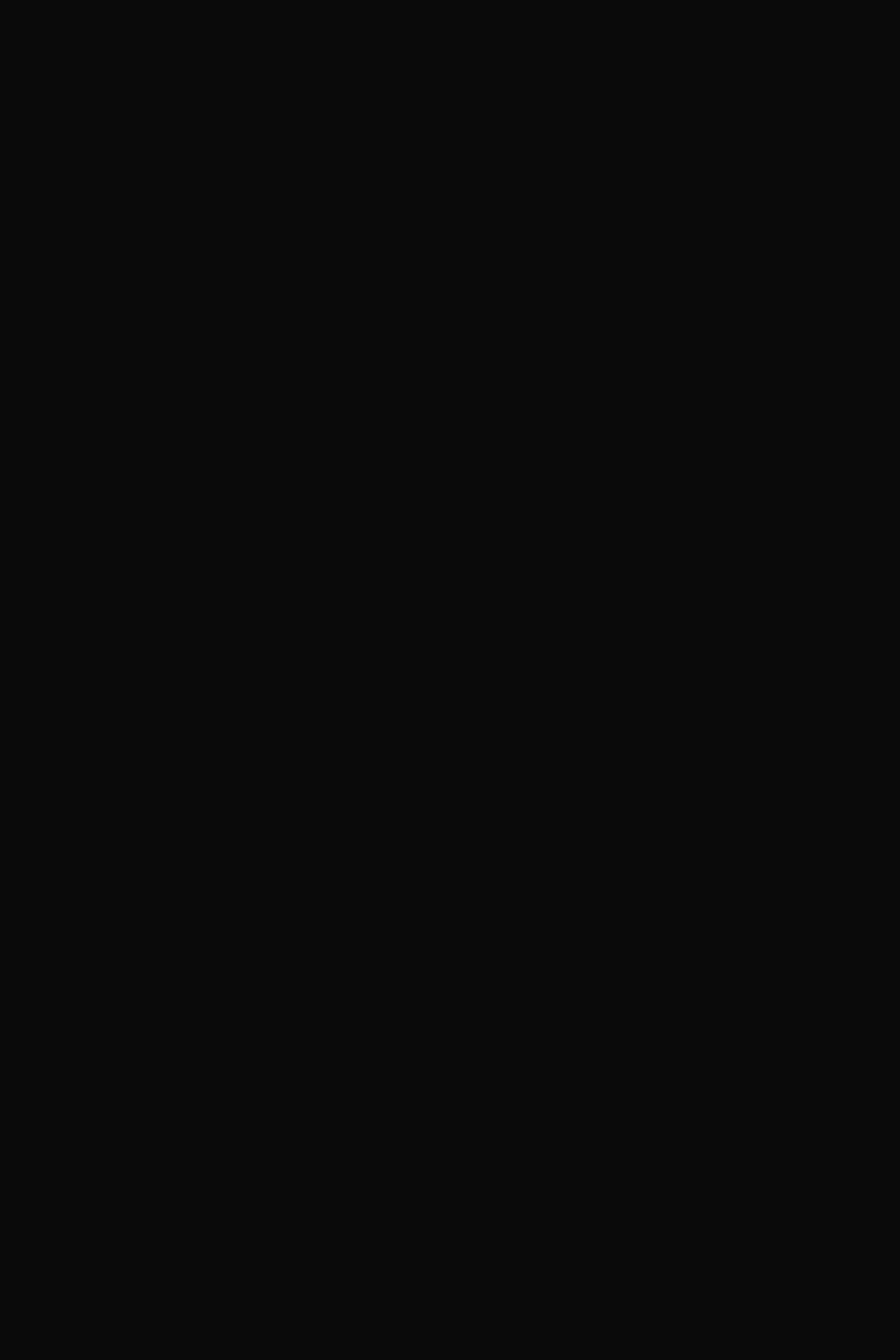
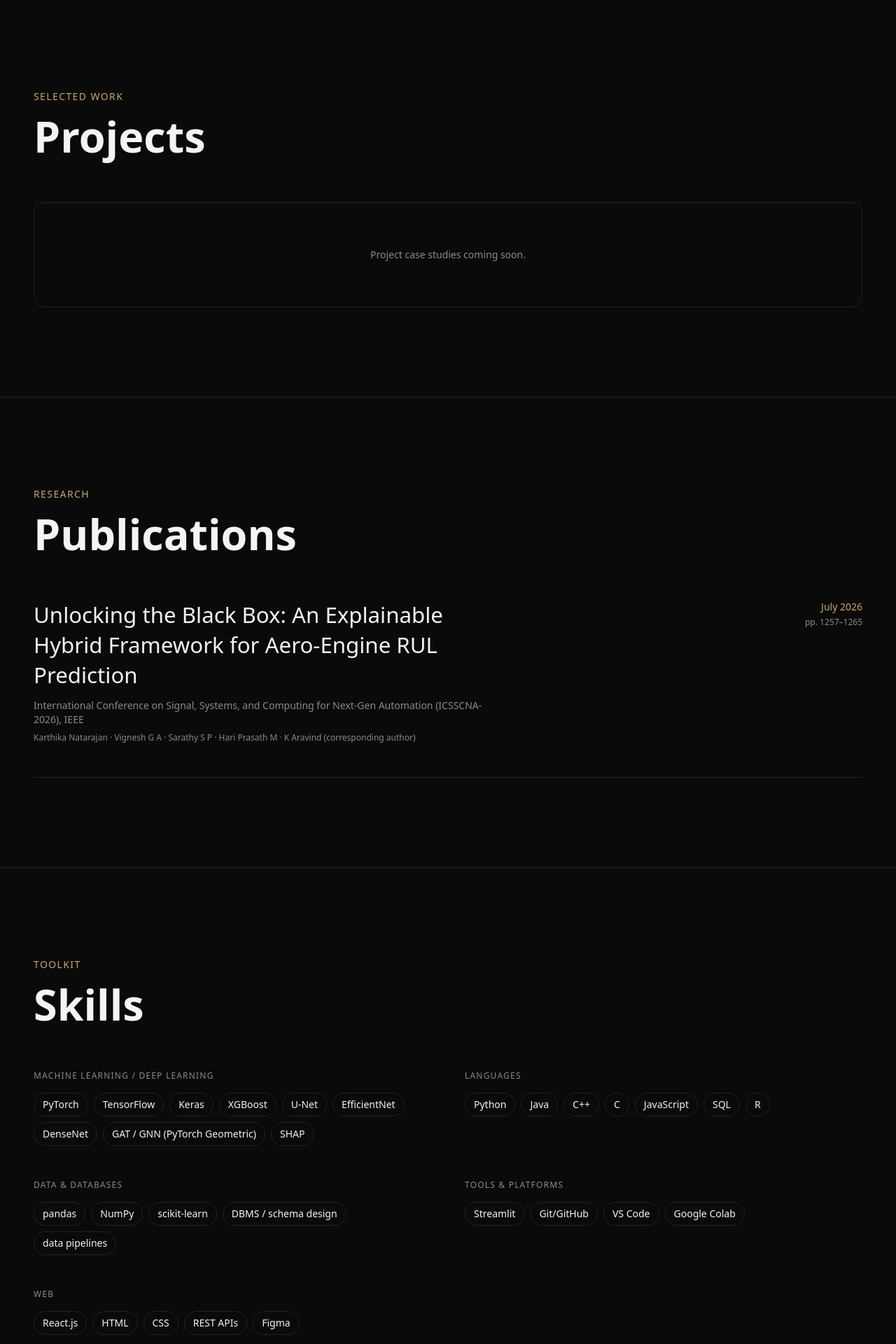
Before and after one commit to thesarathy/portfolio, a Next.js app: page / in a window 1280 px wide. Shown: the part 800-2720 px from the top of the page at 70% size. Before the commit the page ends 800 px from the top, so only its background shows below. Built offline with nearby package versions, Linux system fonts and the light colour scheme.

Commit message:
Phase 3: Featured Projects placeholder, Research/Publications strip, Skills section, Beyond the Code (About) section

```diff
--- a/src/app/page.tsx
+++ b/src/app/page.tsx
@@ -1,5 +1,9 @@
 import { Nav } from "@/components/shared/nav";
 import { Hero } from "@/components/sections/hero";
+import { FeaturedProjects } from "@/components/sections/featured-projects";
+import { ResearchStrip } from "@/components/sections/research-strip";
+import { Skills } from "@/components/sections/skills";
+import { BeyondTheCode } from "@/components/sections/beyond-the-code";
 
 export default function Home() {
   return (
@@ -7,7 +11,10 @@ export default function Home() {
       <Nav />
       <main>
         <Hero />
-        {/* Featured projects, research strip, skills, etc. — Phase 3 continued */}
+        <FeaturedProjects />
+        <ResearchStrip />
+        <Skills />
+        <BeyondTheCode />
       </main>
     </>
   );
--- /dev/null
+++ b/src/components/sections/beyond-the-code.tsx
@@ -0,0 +1,53 @@
+import { about } from "@/data/about";
+
+export function BeyondTheCode() {
+  return (
+    <section id="about" className="px-6 md:px-12 py-24 md:py-32 border-t border-border">
+      <p className="font-mono text-xs md:text-sm text-accent tracking-widest uppercase mb-4">
+        About
+      </p>
+      <h2 className="font-display text-3xl md:text-5xl font-semibold text-fg mb-10">
+        Beyond the Code
+      </h2>
+
+      <p className="text-fg-muted text-base md:text-lg max-w-2xl leading-relaxed mb-10">
+        {about.blurb}
+      </p>
+
+      <div className="flex flex-wrap gap-2 mb-16">
+        {about.tags.map((tag) => (
+          <span
+            key={tag}
+            className="px-3 py-1.5 border border-border rounded-full text-sm text-fg"
+          >
+            {tag}
+          </span>
+        ))}
+      </div>
+
+      <div className="grid grid-cols-1 md:grid-cols-2 gap-10 md:gap-16 max-w-4xl mb-16">
+        {about.beyondTheCode.map((block) => (
+          <div key={block.heading}>
+            <h3 className="font-mono text-xs text-accent uppercase tracking-widest mb-3">
+              {block.heading}
+            </h3>
+            <p className="text-fg-muted text-sm md:text-base leading-relaxed">
+              {block.text}
+            </p>
+          </div>
+        ))}
+      </div>
+
+      <p className="text-fg text-base md:text-lg max-w-xl leading-relaxed mb-16">
+        {about.goal}
+      </p>
+
+      <div className="border-l-2 border-accent pl-6 max-w-xl">
+        <p className="font-display text-xl md:text-2xl text-fg mb-2">
+          {about.philosophyQuote}
+        </p>
+        <p className="text-fg-muted text-sm">{about.philosophyNote}</p>
+      </div>
+    </section>
+  );
+}
--- /dev/null
+++ b/src/components/sections/featured-projects.tsx
@@ -0,0 +1,19 @@
+export function FeaturedProjects() {
+  return (
+    <section id="projects" className="px-6 md:px-12 py-24 md:py-32">
+      <p className="font-mono text-xs md:text-sm text-accent tracking-widest uppercase mb-4">
+        Selected Work
+      </p>
+      <h2 className="font-display text-3xl md:text-5xl font-semibold text-fg mb-16">
+        Projects
+      </h2>
+
+      {/* Placeholder — populate once project selection is finalized */}
+      <div className="border border-border rounded-2xl px-8 py-16 text-center">
+        <p className="text-fg-muted text-sm">
+          Project case studies coming soon.
+        </p>
+      </div>
+    </section>
+  );
+}
--- /dev/null
+++ b/src/components/sections/research-strip.tsx
@@ -0,0 +1,50 @@
+import { publications } from "@/data/publications";
+
+export function ResearchStrip() {
+  return (
+    <section id="research" className="px-6 md:px-12 py-24 md:py-32 border-t border-border">
+      <p className="font-mono text-xs md:text-sm text-accent tracking-widest uppercase mb-4">
+        Research
+      </p>
+      <h2 className="font-display text-3xl md:text-5xl font-semibold text-fg mb-16">
+        Publications
+      </h2>
+
+      <div className="space-y-12">
+        {publications.map((pub) => (
+          <div
+            key={pub.paperId ?? pub.title}
+            className="flex flex-col md:flex-row md:items-start md:justify-between gap-4 border-b border-border pb-12"
+          >
+            <div className="max-w-2xl">
+              <h3 className="font-display text-xl md:text-2xl font-medium text-fg mb-3 leading-snug">
+                {pub.title}
+              </h3>
+              <p className="text-fg-muted text-sm mb-2">{pub.venue}</p>
+              <p className="font-mono text-xs text-fg-muted">
+                {pub.authors.join(" · ")}
+              </p>
+            </div>
+
+            <div className="flex flex-col items-start md:items-end gap-1 shrink-0">
+              <span className="font-mono text-sm text-accent">{pub.date}</span>
+              {pub.pages && (
+                <span className="font-mono text-xs text-fg-muted">
+                  pp. {pub.pages}
+                </span>
+              )}
+              {pub.link && (
+                <a
+                  href={pub.link}
+                  className="font-mono text-xs text-fg underline underline-offset-4 hover:text-accent transition-colors mt-2"
+                >
+                  View Paper →
+                </a>
+              )}
+            </div>
+          </div>
+        ))}
+      </div>
+    </section>
+  );
+}
--- /dev/null
+++ b/src/components/sections/skills.tsx
@@ -0,0 +1,34 @@
+import { skills } from "@/data/skills";
+
+export function Skills() {
+  return (
+    <section id="skills" className="px-6 md:px-12 py-24 md:py-32 border-t border-border">
+      <p className="font-mono text-xs md:text-sm text-accent tracking-widest uppercase mb-4">
+        Toolkit
+      </p>
+      <h2 className="font-display text-3xl md:text-5xl font-semibold text-fg mb-16">
+        Skills
+      </h2>
+
+      <div className="grid grid-cols-1 md:grid-cols-2 gap-12">
+        {skills.map((group) => (
+          <div key={group.category}>
+            <h3 className="font-mono text-xs text-fg-muted uppercase tracking-widest mb-4">
+              {group.category}
+            </h3>
+            <div className="flex flex-wrap gap-2">
+              {group.items.map((item) => (
+                <span
+                  key={item}
+                  className="px-3 py-1.5 border border-border rounded-full text-sm text-fg"
+                >
+                  {item}
+                </span>
+              ))}
+            </div>
+          </div>
+        ))}
+      </div>
+    </section>
+  );
+}
--- a/src/components/shared/nav.tsx
+++ b/src/components/shared/nav.tsx
@@ -14,7 +14,7 @@ export function Nav() {
   const [hovered, setHovered] = useState<string | null>(null);
 
   return (
-    <header className="fixed top-0 left-0 right-0 z-50 flex items-center justify-between px-6 md:px-12 py-6">
+   <header className="fixed top-0 left-0 right-0 z-50 flex items-center justify-between px-6 md:px-12 py-6 bg-bg/80 backdrop-blur-md border-b border-border">
       <Link
         href="/"
         className="font-display text-lg font-semibold tracking-tight text-fg"
--- /dev/null
+++ b/src/data/about.ts
@@ -0,0 +1,31 @@
+export const about = {
+  blurb:
+    "I'm a B.Tech Computer Science (AI/ML) student passionate about building intelligent software that solves real-world problems. My interests include Machine Learning, NLP, Computer Vision, and Full-Stack AI applications. I enjoy turning ideas into end-to-end projects, contributing to open source, and continuously learning new technologies. Beyond coding, I'm a cricket enthusiast who enjoys teamwork, strategy, and discipline — qualities I bring into my engineering work. I believe in building technology that is practical, impactful, and easy to use.",
+
+  philosophyQuote: "எண்ணம் போல் வழக்கை",
+  philosophyNote: "\"As is one's thought, so is one's fate.\"",
+
+  beyondTheCode: [
+    {
+      heading: "Values",
+      text: "I believe hard work, consistency, and integrity matter more than shortcuts. I value the people around me and try to treat everyone with empathy and respect. Friends and family are the foundation of my life, and I always make time for them.",
+    },
+    {
+      heading: "Outlook",
+      text: "People often know me as the person bringing positive energy to the room. I prefer to keep my struggles private, choosing to focus on solutions rather than dwelling on problems — staying optimistic doesn't mean life is always easy, it means deciding to move forward regardless.",
+    },
+    {
+      heading: "Who I look up to",
+      text: "Outside of technology, I'm passionate about cricket and enjoy stories built around strong character development — Spider-Man's sense of responsibility, Batman's discipline, and Jon Snow's resilience and leadership are qualities I admire.",
+    },
+    {
+      heading: "On commitment",
+      text: "One mindset that resonates with me is Virat Kohli's approach to commitment: I give my best to the people and goals I believe in. But when trust is broken or a chapter ends, I move forward with clarity and respect, without looking back. I believe in loyalty, but also in healthy boundaries.",
+    },
+  ],
+
+  goal:
+    "My goal as an engineer is simple: build meaningful technology, keep learning every day, and leave every project better than I found it.",
+
+  tags: ["Cricket", "Mutual fund investing", "Open source", "Continuous learning"],
+};
--- a/src/data/skills.ts
+++ b/src/data/skills.ts
@@ -8,23 +8,30 @@ export const skills: SkillGroup[] = [
     category: "Machine Learning / Deep Learning",
     items: [
       "PyTorch",
+      "TensorFlow",
+      "Keras",
       "XGBoost",
       "U-Net",
       "EfficientNet",
+      "DenseNet",
       "GAT / GNN (PyTorch Geometric)",
       "SHAP",
     ],
   },
   {
     category: "Languages",
-    items: ["Python", "SQL", "R"],
+    items: ["Python", "Java", "C++", "C", "JavaScript", "SQL", "R"],
+  },
+  {
+    category: "Data & Databases",
+    items: ["pandas", "NumPy", "scikit-learn", "DBMS / schema design", "data pipelines"],
   },
   {
     category: "Tools & Platforms",
-    items: ["Streamlit", "pandas", "scikit-learn", "Git/GitHub"],
+    items: ["Streamlit", "Git/GitHub", "VS Code", "Google Colab"],
   },
   {
     category: "Web",
-    items: ["HTML", "CSS", "JavaScript (ES6)"],
+    items: ["React.js", "HTML", "CSS", "REST APIs", "Figma"],
   },
 ];
```
